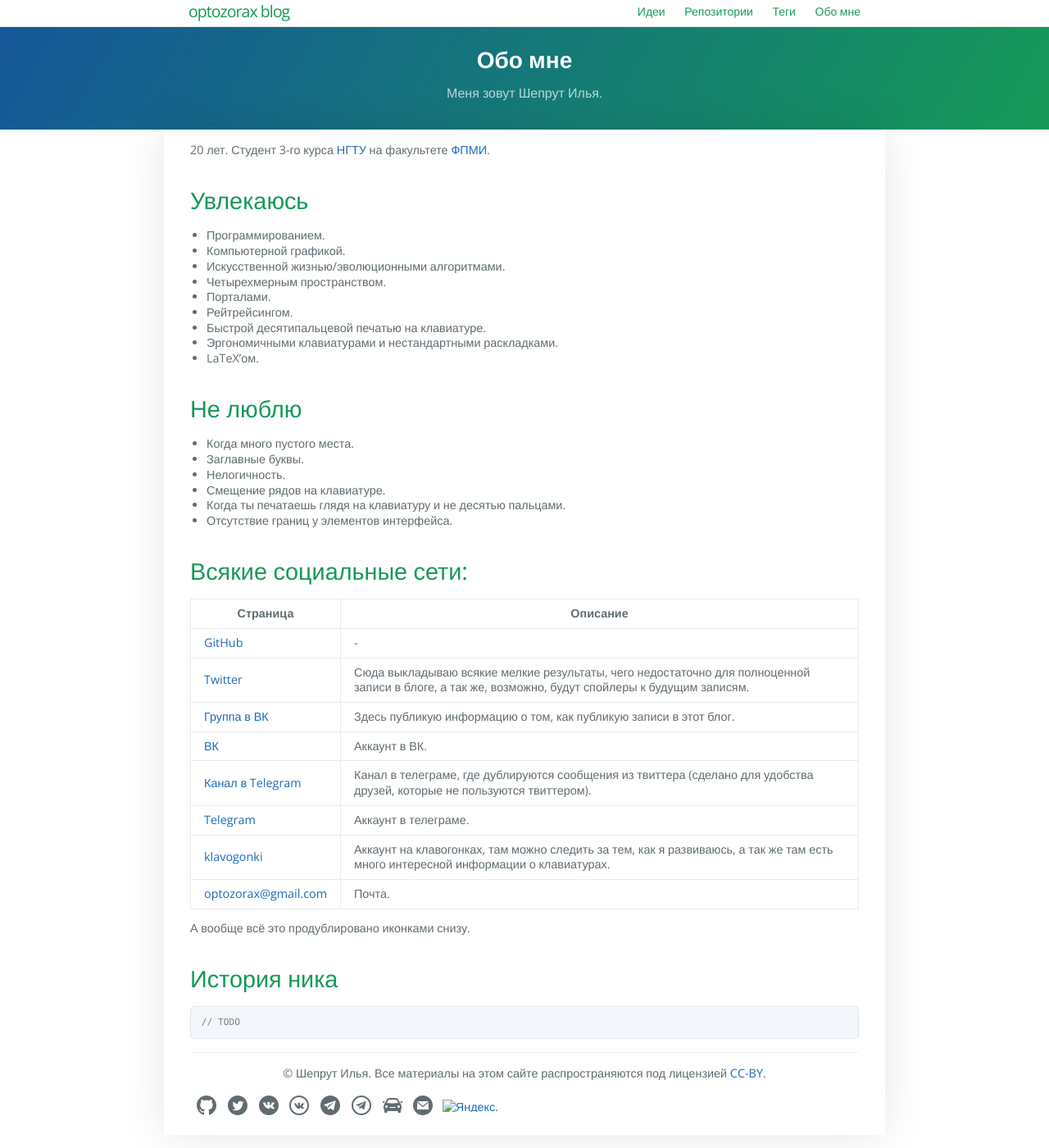
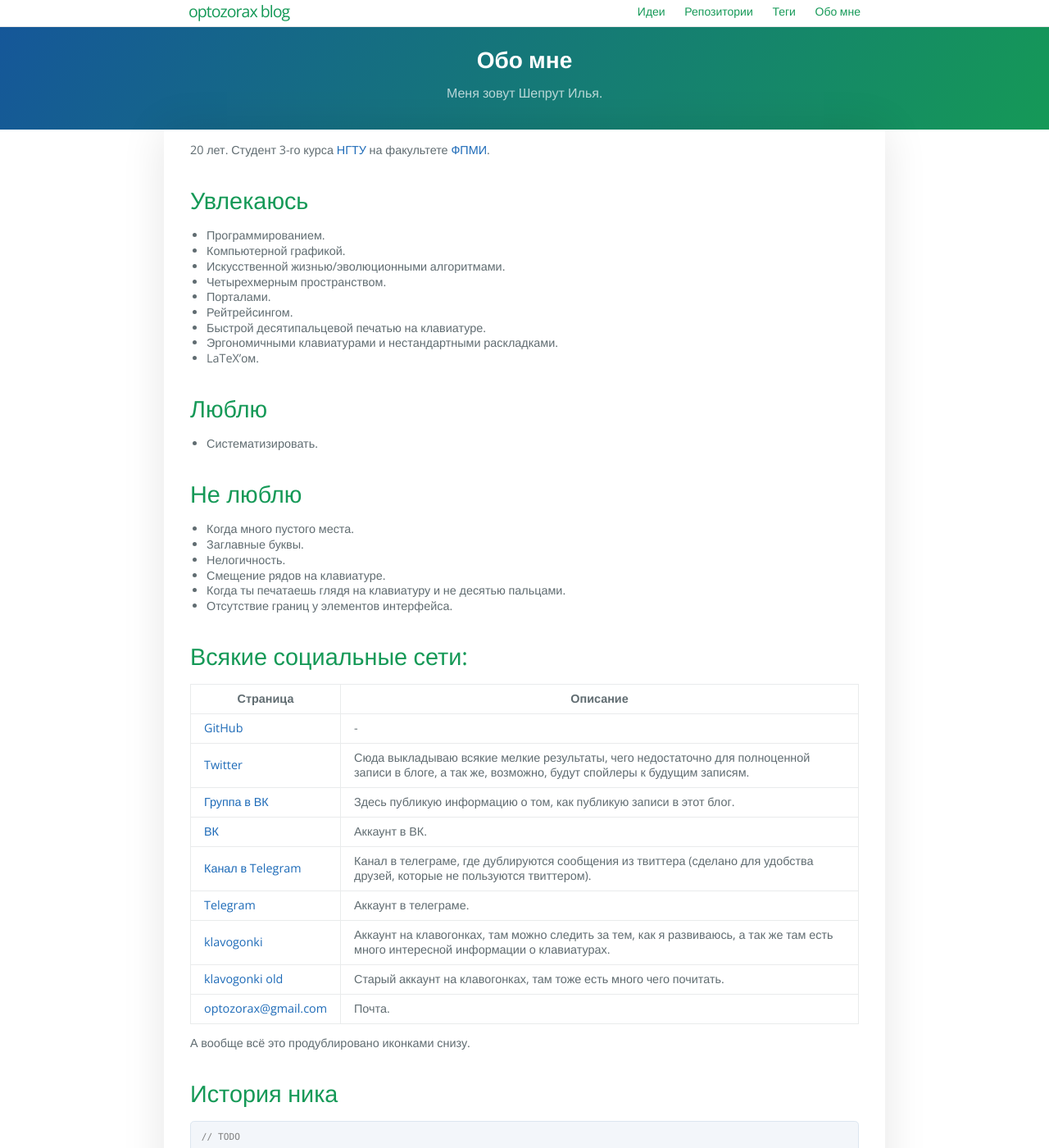
Before and after one commit to optozorax/blog_old, a Jekyll site: the page built from about.md, in a window 1280 px wide and 1400 px high. Shown: the whole window at 82% size. Built offline with Jekyll 4.4.1, drawn with Linux system fonts in a browser that asks for light colours.

Commit message:
Обновил страницу о себе

```diff
--- a/about.md
+++ b/about.md
@@ -6,6 +6,7 @@ permalink: /about.html
 ---
 
 20 лет. Студент 3-го курса [НГТУ](https://nstu.ru/) на факультете [ФПМИ](https://ami.nstu.ru/).
+
 # Увлекаюсь
 
 * Программированием.
@@ -17,6 +18,10 @@ permalink: /about.html
 * Быстрой десятипальцевой печатью на клавиатуре.
 * Эргономичными клавиатурами и нестандартными раскладками.
 * LaTeX'ом.
+
+# Люблю
+
+* Систематизировать.
 
 # Не люблю
 
@@ -37,7 +42,8 @@ permalink: /about.html
 |[ВК](https://vk.com/optozorax)|Аккаунт в ВК.|
 |[Канал в Telegram](https://t.me/zoraxblog)|Канал в телеграме, где дублируются сообщения из твиттера (сделано для удобства друзей, которые не пользуются твиттером).|
 |[Telegram](https://t.me/zorax)|Аккаунт в телеграме.|
-|[klavogonki](https://klavogonki.ru/u/#/517589)|Аккаунт на клавогонках, там можно следить за тем, как я развиваюсь, а так же там есть много интересной информации о клавиатурах.|
+|[klavogonki](http://klavogonki.ru/u/#/517589)|Аккаунт на клавогонках, там можно следить за тем, как я развиваюсь, а так же там есть много интересной информации о клавиатурах.|
+|[klavogonki old](http://klavogonki.ru/u/#/451401/)|Старый аккаунт на клавогонках, там тоже есть много чего почитать.|
 |[optozorax@gmail.com](mailto:optozorax@gmail.com)|Почта.|
 
 А вообще всё это продублировано иконками снизу.
```
